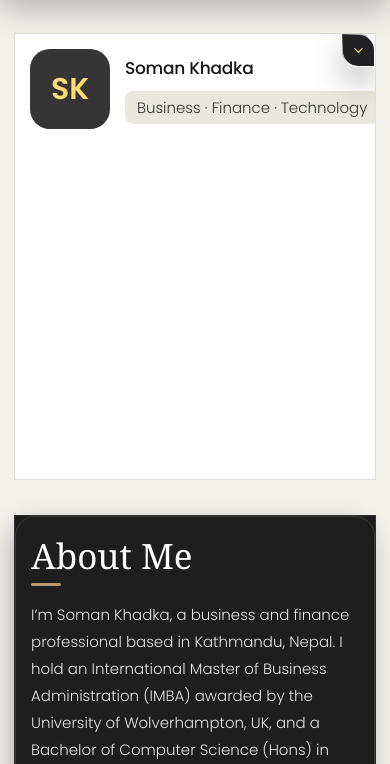
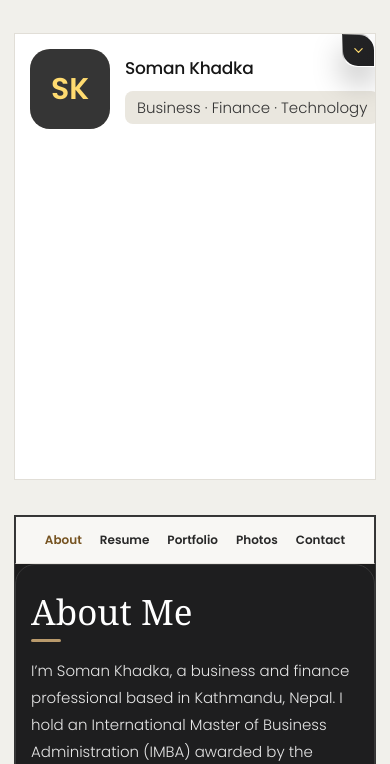
Before and after one commit to somankhadka3-commits/soman.github.io, a plain HTML site: page index.html in a window 390 px wide. Shown: the part 851-1615 px from the top of the page. Drawn offline with nearby package versions, Linux system fonts and the light colour scheme; no server answers.

Commit message:
Move navigation into normal top row to prevent overlap with page headings

```diff
--- a/assets/css/editorial.css
+++ b/assets/css/editorial.css
@@ -137,3 +137,18 @@ body.editorial-design .main-content .navbar-link.active{color:#765321!important}
 body.editorial-design .main-content .form-input{background:#2a2a2a!important;color:#fff!important;border-color:#8a8a8a!important}
 body.editorial-design .main-content .form-input::placeholder{color:#ddd!important}
 body.editorial-design .main-content .photo-upload-link{background:#e8d6b6;color:#171717!important}
+
+/* Navigation in its own top row — never overlap page titles. */
+body.editorial-design .main-content{display:flex!important;flex-direction:column!important;overflow:hidden}
+body.editorial-design .main-content .navbar{position:relative!important;inset:auto!important;top:auto!important;right:auto!important;bottom:auto!important;left:auto!important;width:100%!important;max-width:100%!important;flex:none!important;z-index:2!important;box-shadow:none!important;border-radius:0!important;padding:0 18px!important}
+body.editorial-design .main-content .navbar-list{display:flex!important;justify-content:flex-end!important;flex-wrap:wrap!important;gap:0 8px!important}
+body.editorial-design .main-content .navbar-link{padding:18px 12px!important;white-space:nowrap!important}
+body.editorial-design .main-content article{width:100%!important;max-width:100%!important;margin:0!important;box-sizing:border-box!important}
+body.editorial-design .main-content article.active{display:block!important}
+body.editorial-design .main-content article header{padding-top:12px}
+@media(max-width:650px){
+body.editorial-design .main-content .navbar{padding:0 8px!important}
+body.editorial-design .main-content .navbar-list{justify-content:center!important;gap:0 2px!important}
+body.editorial-design .main-content .navbar-link{padding:14px 8px!important;font-size:12px!important}
+body.editorial-design .main-content article header{padding-top:8px}
+}
```
